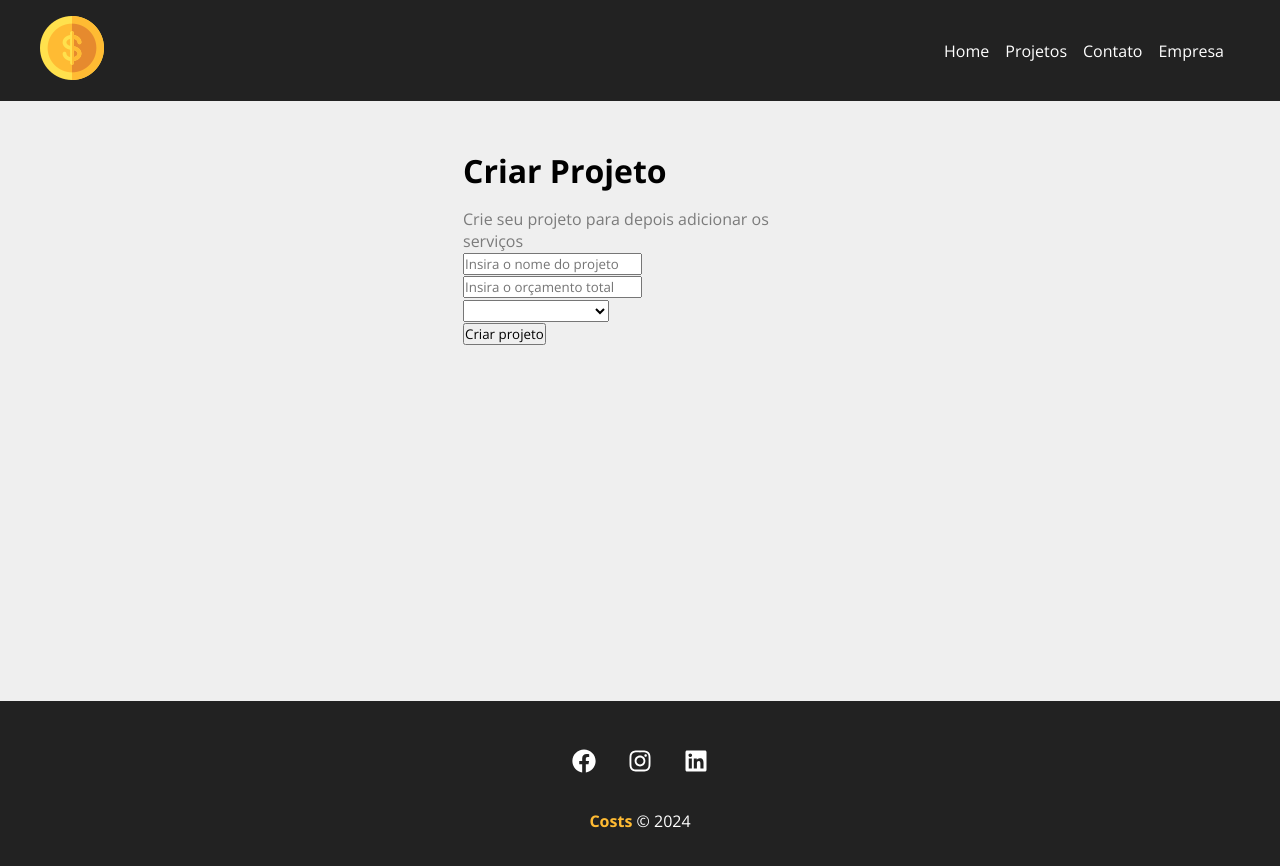
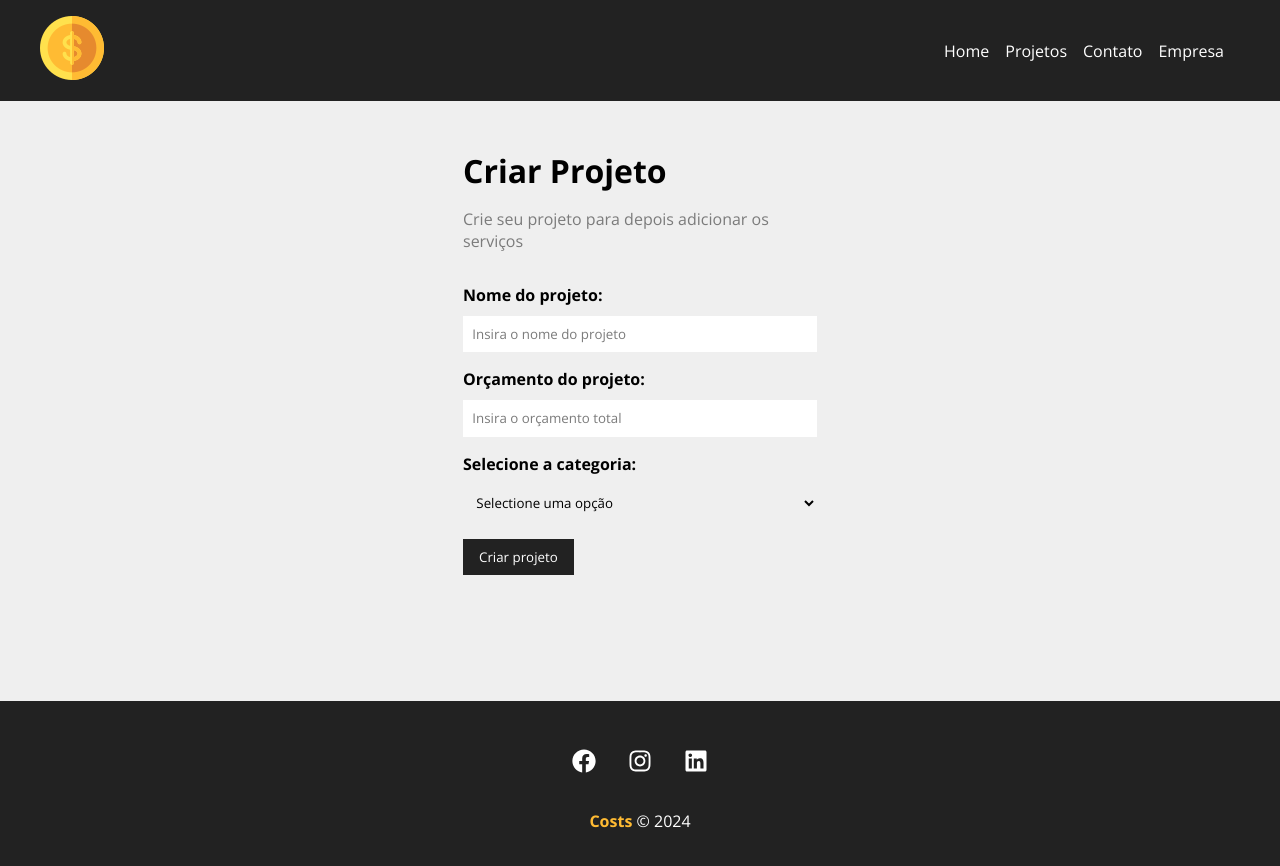
Before and after one commit to MendesS4/Costs-React, a React (Create React App) app in the folder costs/: page /newproject in a window 1280 px wide. Shown: the top 866 px of the page. Built offline with nearby package versions, Linux system fonts and the light colour scheme.

Commit message:
form components

```diff
--- /dev/null
+++ b/costs/src/components/form/Input.js
@@ -0,0 +1,18 @@
+import styles from './Input.module.css'
+
+function Input({ type, text, name, placeholder, handleOnChange, value }) {
+    return (
+        <div className={styles.form_control}>
+            <label htmlFor={name}>{text}:</label>
+            <input
+                type={type}
+                name={name}
+                id={name}
+                placeholder={placeholder}
+                onChange={handleOnChange}
+                value={value}/>
+        </div>
+    )
+}
+
+export default Input
--- /dev/null
+++ b/costs/src/components/form/Input.module.css
@@ -0,0 +1,20 @@
+.form_control {
+    display: flex;
+    flex-direction: column;
+    margin-bottom: 1em;
+}
+
+.form_control label {
+    margin-bottom: .6em;
+    font-weight: bold;
+}
+
+.form_control input {
+    padding: .7em;
+    border-radius: 0;
+    border:none;
+}
+
+.form_control input::placeholder {
+    color : #7b7b7b;
+}
--- /dev/null
+++ b/costs/src/components/form/Select.js
@@ -0,0 +1,14 @@
+import styles from './Select.module.css'
+
+function Select({ text, name, options, handleOnChange, value }) {
+    return (
+        <div className={styles.form_control}>
+            <label htmlFor={name}>{text}:</label>
+            <select name={name} id={name}>
+                <option>Selectione uma opção</option>
+            </select>
+        </div>
+    )
+}
+
+export default Select
--- /dev/null
+++ b/costs/src/components/form/Select.module.css
@@ -0,0 +1,16 @@
+.form_control {
+    display: flex;
+    flex-direction: column;
+    margin-bottom: 1em;
+}
+
+.form_control label {
+    margin-bottom: .6em;
+    font-weight: bold;
+}
+
+.form_control select {
+    padding: .7em;
+    border-radius: 0;
+    border:none;
+}
--- /dev/null
+++ b/costs/src/components/form/SubmitButton.js
@@ -0,0 +1,11 @@
+import styles from './SubmitButton.module.css'
+
+function SubmitButton({ text }) {
+    return (
+        <div>
+            <button className={styles.btn}>{text}</button>
+        </div>
+    )
+}
+
+export default SubmitButton
--- /dev/null
+++ b/costs/src/components/form/SubmitButton.module.css
@@ -0,0 +1,13 @@
+.btn {
+    background-color: #222;
+    color:#fff;
+    padding: 0.7em 1.2em;
+    text-decoration: none;
+    transition: .5s;
+    cursor: pointer;
+    border:none;
+}
+
+.btn:hover {
+    color : #ffbb33;
+}
--- a/costs/src/components/layouts/NavBar.js
+++ b/costs/src/components/layouts/NavBar.js
@@ -8,7 +8,7 @@ import logo from '../../img/costs_logo.png'
 function NavBar() {
 
   return (
-    <nav class = {styles.navbar}>
+    <nav className = {styles.navbar}>
       <Container>
         <Link to='/'>
           <img src={logo} alt='Costs' />
--- a/costs/src/components/pages/NewProject.js
+++ b/costs/src/components/pages/NewProject.js
@@ -7,7 +7,7 @@ function NewProject(){
         <div className={styles.newproject_container}>
             <h1>Criar Projeto</h1>
             <p>Crie seu projeto para depois adicionar os serviços</p>
-            <ProjectForm />
+            <ProjectForm btnText="Criar projeto"/>
         </div>
     )
 
--- a/costs/src/components/project/ProjectForm.js
+++ b/costs/src/components/project/ProjectForm.js
@@ -1,20 +1,25 @@
-function ProjectForm(){
+import Input from '../form/Input'
+import Select from '../form/Select'
+import SubmitButton from '../form/SubmitButton'
+import styles from './ProjectForm.module.css'
+
+function ProjectForm({btnText}){
     return(
-        <form>
-            <div>
-                <input type="text" placeholder="Insira o nome do projeto" />
-            </div>
-            <div>
-                <input type = "number" placeholder = "Insira o orçamento total"/>
-            </div>
-            <div>
-                <select name = "category_id">
-                    <option disabled>Selecion a categoria</option>
-                </select>
-            </div>
-            <div>
-                <input type="submit" value="Criar projeto"/>
-            </div>
+        <form className = {styles.form}>
+           <Input
+                type="text"
+                text="Nome do projeto"
+                name="name"
+                placeholder="Insira o nome do projeto"
+           />
+            <Input
+                type="number"
+                text="Orçamento do projeto"
+                name="budget"
+                placeholder="Insira o orçamento total"
+           />
+            <Select name="category_id" text="Selecione a categoria"/>
+           <SubmitButton text={btnText}/>
         </form>
     )
 }
--- /dev/null
+++ b/costs/src/components/project/ProjectForm.module.css
@@ -0,0 +1,4 @@
+.form {
+    width: 100%;
+    margin: 2em 0;
+}
```
